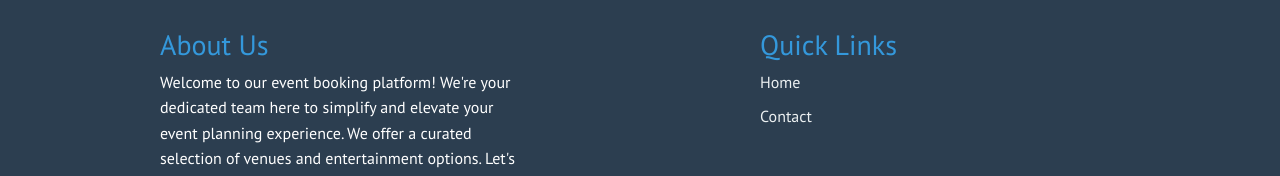
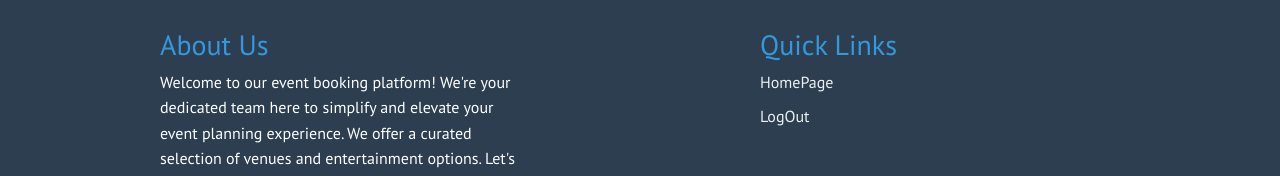
Before and after one commit to Manish1902/eventbook, a React (Create React App) app: page /HomePage in a window 1280 px wide. Shown: the part 1206-1382 px from the top of the page. Built offline with nearby package versions, Linux system fonts and the light colour scheme; data requests are answered from the project's data file.

Commit message:
So jao bhai

```diff
--- a/src/index.js
+++ b/src/index.js
@@ -3,7 +3,7 @@ import ReactDOM from 'react-dom/client';
 import './index.css';
 import App from './App';
 import reportWebVitals from './reportWebVitals';
-import DataStore from './context/dataStore';
+import DataStore from './context/DataStore';
 
 const root = ReactDOM.createRoot(document.getElementById('root'));
 root.render(
--- a/src/pages/BurgerMenu/Burger.css
+++ b/src/pages/BurgerMenu/Burger.css
@@ -4,18 +4,21 @@
   position: fixed;
   top: 10px;
   left: 20px;
-    z-index: 1100; /* Higher z-index to ensure it is above the menu */
+  z-index: 1100;
+  /* Higher z-index to ensure it is above the menu */
   background: none;
   color: black;
   border: none;
   font-size: 35px;
-    opacity: 0.7; /* Adjust the opacity as needed */
+  opacity: 0.7;
+  /* Adjust the opacity as needed */
 }
 
 .sliding-menu {
   position: fixed;
   top: 0;
-    left: -300px; /* Off-screen initially */
+  left: -300px;
+  /* Off-screen initially */
   width: 300px;
   height: 100%;
   background-color: #2c3e50;
@@ -50,11 +53,19 @@
 
   .sliding-menu {
     width: 80%;
-      left: -80%; /* Adjust the off-screen position */
+    left: -80%;
+    /* Adjust the off-screen position */
   }
 }
 
-.nav-link{
+.nav-link {
   text-decoration: none;
   color: white;
 }
+.spacer {
+  flex-grow: 1;
+}
+
+.logout{
+  padding-top: 180%;
+}
--- a/src/pages/BurgerMenu/Burger.jsx
+++ b/src/pages/BurgerMenu/Burger.jsx
@@ -18,10 +18,13 @@ const BurgerMenu = () => {
       <div className={`menu-overlay ${menuOpen ? 'open' : ''}`} onClick={toggleMenu}></div>
 
       <div className={`sliding-menu ${menuOpen ? 'open' : ''}`}>
-        <ul className="nav flex-column">
+        <ul className="nav flex-column mt-2">
+          <li className="nav-item">
+            <Link className='nav-link' to='/HomePage'>HomePage</Link>
+          </li>
           <li className="nav-item">
             <a className="nav-link" href="./">
-              Menu Item 2
+              Menu Item 1
             </a>
           </li>
           <li className="nav-item">
@@ -29,13 +32,9 @@ const BurgerMenu = () => {
               Menu Item 2
             </a>
           </li>
-          <li className="nav-item">
-            <Link to='/HomePage'>HomePage</Link>
+          <li className="nav-item logout">
+            <Link className='nav-link' to='/'>LogOut</Link>
           </li>
-          <li className="nav-item ">
-            <Link to='/'>LogOut</Link>
-          </li>
-          {/* Add more menu*/}
         </ul>
       </div>
     </>
--- a/src/pages/Footer/Footer.jsx
+++ b/src/pages/Footer/Footer.jsx
@@ -1,4 +1,4 @@
-import React from 'react'
+import { Link } from 'react-router-dom';
 import './Footer.css'
 
 function Footer() {
@@ -12,8 +12,8 @@ function Footer() {
       <div className="footer-section sm">
         <h3>Quick Links</h3>
         <ul>
-          <li><a href="./">Home</a></li>
-          <li><a href="./">Contact</a></li>
+          <li><Link className='nav-link' to='/HomePage'>HomePage</Link></li>
+          <li><Link className='nav-link' to='/'>LogOut</Link></li>
         </ul>
       </div>
     </div>
--- a/src/pages/Payment/Payment.jsx
+++ b/src/pages/Payment/Payment.jsx
@@ -99,8 +99,8 @@ const PaymentPage = () => {
       errors.expDate = 'Expiration date is required.';
     }
 
-    if (formData.cvc.trim() === '') {
-      errors.cvc = 'CVC is required.';
+    if (formData.cvc.trim() === '' || formData.cvc.trim.length !== 3) {
+      errors.cvc = 'CVC is invalid.';
     }
 
     // Check if there are any validation errors
```
Lines whose indentation alone changed are shown as unchanged.
